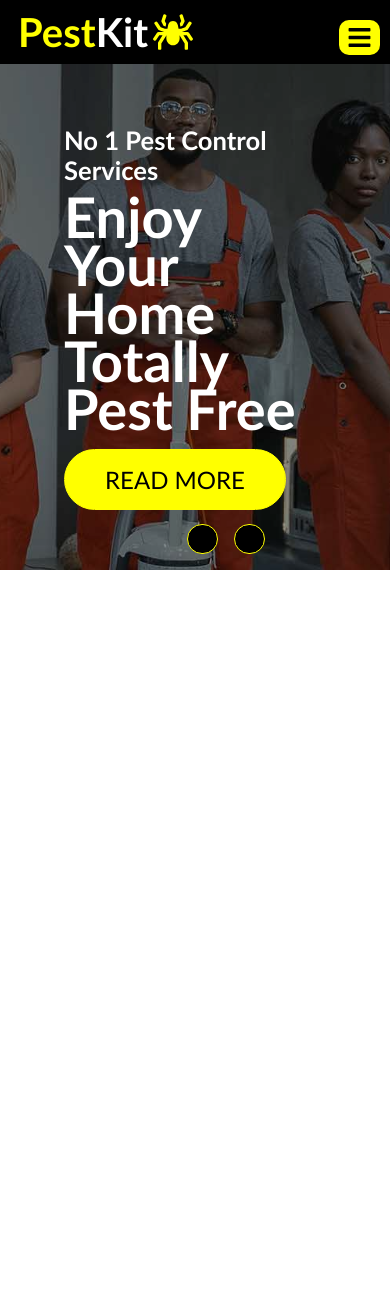
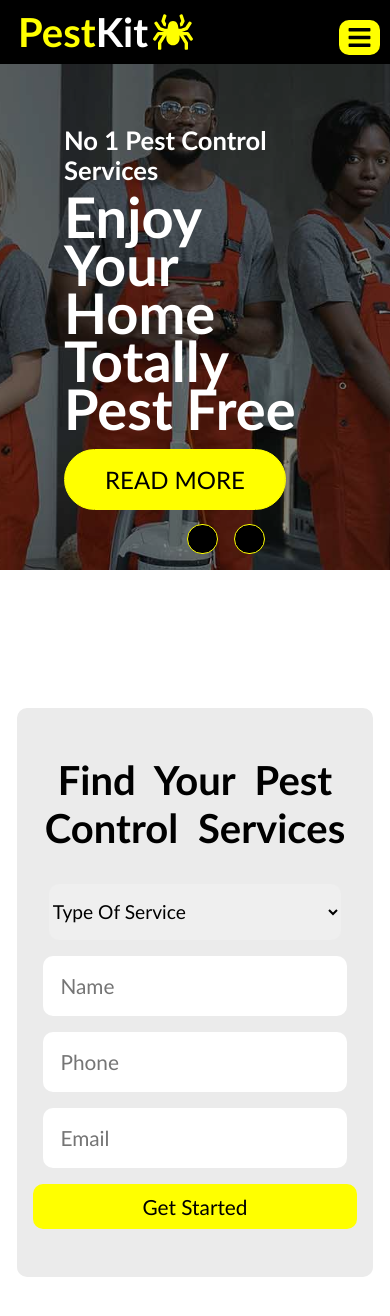
Before and after one commit to AK-Baghel/PestKit-WebApp, a React (Vite) app: page / in a window 390 px wide. Shown: the top 1316 px of the page. Before the commit the page ends 844 px from the top, so only its background shows below. Built offline with nearby package versions, Linux system fonts and the light colour scheme.

Commit message:
add miniForm compo. in Home.jsx file

```diff
--- a/src/pages/home/Home.jsx
+++ b/src/pages/home/Home.jsx
@@ -1,4 +1,5 @@
 import React from 'react'
+import MiniServices from './miniServices/miniServices'
 import "./style.scss"
 
 function Home() {
@@ -35,6 +36,7 @@ function Home() {
       </div>
 
     </div>
+    <MiniServices/>
     </>
 
   )
--- /dev/null
+++ b/src/pages/home/miniServices/MiniServices.jsx
@@ -0,0 +1,27 @@
+import React from 'react'
+import "./style.css"
+
+function MiniServices() {
+    return (
+        <div className="miniContainer">
+            <div className="miniBox1">
+                <div className='miniHeading'>Find Your Pest Control Services</div>
+                <div className="miniForm">
+                    <select className='miniSelect' name="" id="">
+                        <option value="">Type Of Service</option>
+                        <option value="">Pest Control - 2</option>
+                        <option value="">Pest Control - 3</option>
+                        <option value="">Pest Control - 4</option>
+                        <option value="">Pest Control - 5</option>
+                    </select>
+                    <input className='miniInput' type="text" placeholder='Name' />
+                    <input className='miniInput' type="text" placeholder='Phone' />
+                    <input className='miniInput' type="text" placeholder='Email' />
+                    <div className="miniButton">Get Started</div>
+                </div>
+            </div>
+        </div>
+    )
+}
+
+export default MiniServices
--- /dev/null
+++ b/src/pages/home/miniServices/style.css
@@ -0,0 +1,108 @@
+.miniContainer {
+    display: flex;
+    justify-content: center;
+    align-items: center;
+    height: 100vh;
+}
+
+.miniBox1 {
+    display: flex;
+    justify-content: center;
+    flex-direction: column;
+    padding: 4rem 2rem;
+    background-color: rgb(235, 235, 235);
+    gap: 2rem;
+    border-radius: 10px;
+    flex-wrap: wrap;
+}
+
+.miniHeading {
+    text-align: center;
+    font-size: 3.5rem;
+    font-weight: 900;
+    word-spacing: 10px;
+}
+
+.miniForm {
+    display: flex;
+    gap: 1rem;
+    flex-wrap: wrap;
+}
+
+.miniSelect {
+    width: 13rem;
+    height: 3.5rem;
+    border-radius: 10px;
+    border: none;
+    font-size: 1.2rem;
+    outline: none;
+}
+.miniSelect:focus{
+    border: 2px solid yellow;
+}
+
+.miniInput {
+    width: 10.2rem;
+    height: 2.5rem;
+    border-top-left-radius: 0;
+    border-bottom-left-radius: 0;
+    border-radius: 10px;
+    font-size: 1.3rem;
+    border: 2px solid white;
+}
+.miniInput:focus{
+    border: 2px solid yellow;
+}
+
+option {
+    border: none;
+    outline: none;
+}
+
+.miniButton {
+    text-align: center;
+    width: 10.2rem;
+    font-size: 1.3rem;
+    padding-top: 13px;
+    border-radius: 10px;
+    background: linear-gradient(to right, black 50%, yellow 50%);
+    background-size: 200% 100%;
+    background-position: right bottom;
+    transition: all .5s ease-out;
+    cursor: pointer;
+}
+
+.miniButton:hover {
+    background-position: left bottom;
+    color: white;
+}
+
+@media (max-width:414px){
+    .miniForm {
+        flex-direction: column;
+        justify-content: center;
+        align-items: center;
+    }
+    .miniHeading{
+        font-size: 2.5rem;
+    }
+    .miniBox1{
+        padding: 3rem 01rem;
+        margin: 0 1.5rem;
+    }
+    option{
+        font-size: 1rem;
+        width: 20vw;
+    }
+    .miniSelect{
+        width: 75vw;
+    }
+    .miniInput{
+        width: 69vw;
+    }
+    .miniButton{
+        width: 78vw;
+        padding-top: 0;
+        padding: 10px;
+    }
+}
```
